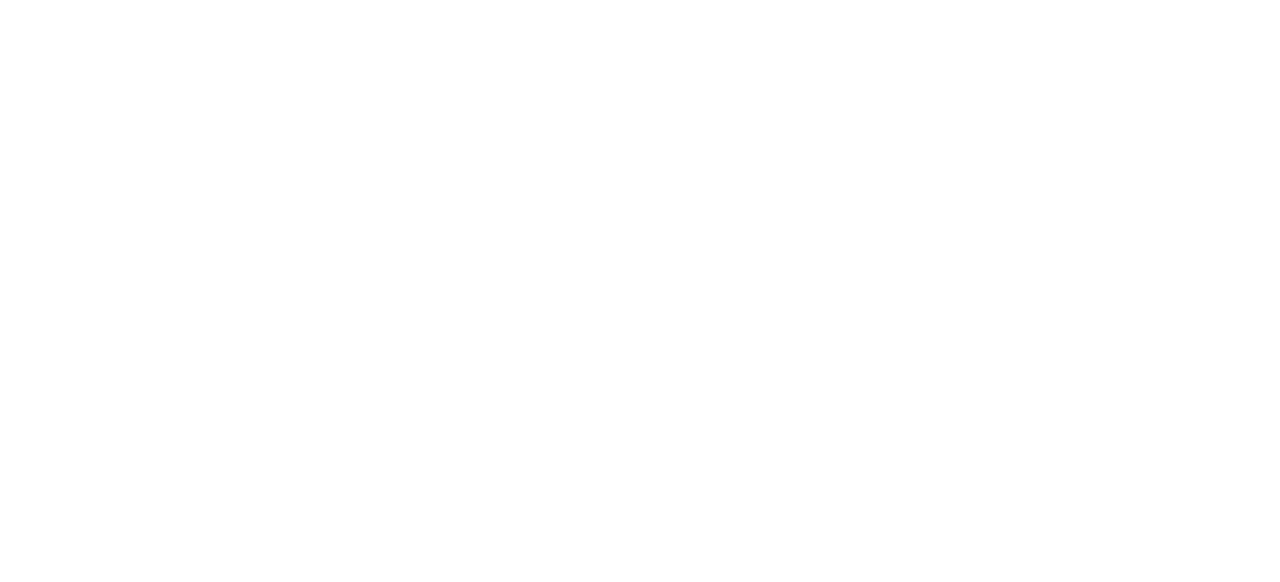
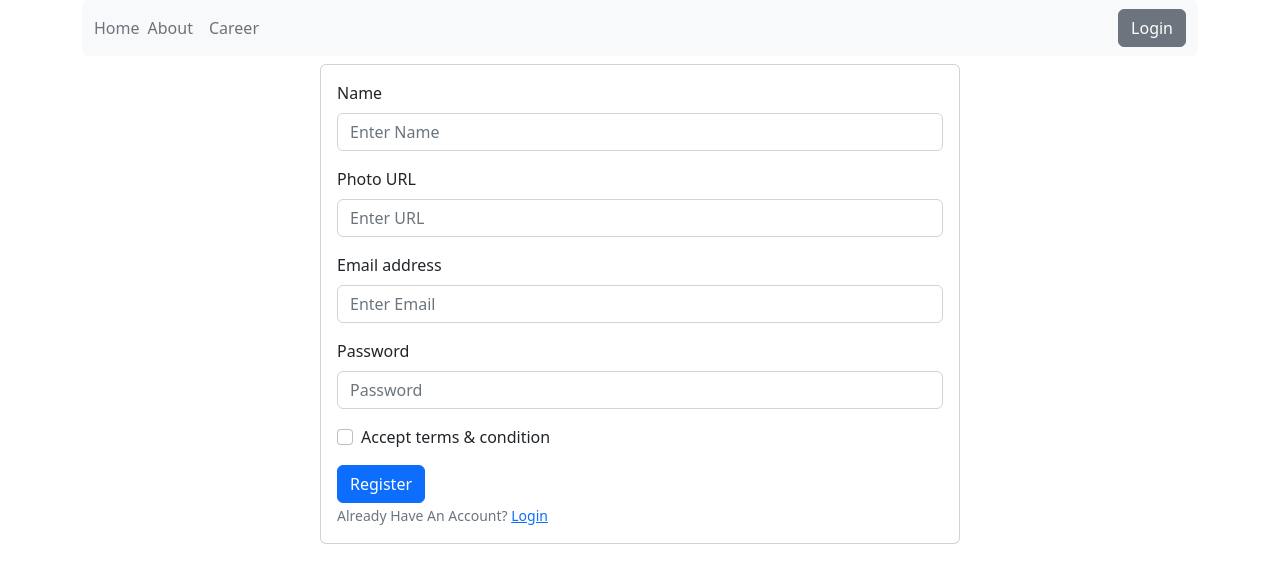
Before and after one commit to ras1k/the-news-dragon, a React (Vite) app: page /register in a window 1280 px wide. Shown: the top 582 px of the page. Built offline with nearby package versions, Linux system fonts and the light colour scheme.

Commit message:
data aded on login and register paged

```diff
--- a/src/layouts/LoginLayout.jsx
+++ b/src/layouts/LoginLayout.jsx
@@ -1,9 +1,12 @@
 import React from 'react';
+import NavigationBar from '../pages/Shared/NavigationBar/NavigationBar';
+import { Outlet } from 'react-router-dom';
 
 const LoginLayout = () => {
     return (
         <div>
-
+            <NavigationBar></NavigationBar>
+            <Outlet></Outlet>
         </div>
     );
 };
--- a/src/pages/Login/Login/Login.jsx
+++ b/src/pages/Login/Login/Login.jsx
@@ -1,10 +1,40 @@
 import React from 'react';
+import { Container, Button, Form } from 'react-bootstrap';
+import { Link } from 'react-router-dom';
 
 const Login = () => {
     return (
-        <div>
-            login
-        </div>
+        <Container className='mx-auto w-50 card p-3'>
+            <Form>
+                <Form.Group className="mb-3" controlId="formBasicEmail">
+                    <Form.Label>Email address</Form.Label>
+                    <Form.Control type="email" name='email' required placeholder="Enter email" />
+
+                </Form.Group>
+
+                <Form.Group className="mb-3" controlId="formBasicPassword">
+                    <Form.Label>Password</Form.Label>
+                    <Form.Control type="password" name='password' required placeholder="Password" />
+                </Form.Group>
+                <Form.Group className="mb-3" controlId="formBasicCheckbox">
+                    <Form.Check type="checkbox" label="Check me out" />
+                </Form.Group>
+
+                <Button variant="primary" type="submit">
+                    Login
+                </Button>
+                <br />
+                <Form.Text>
+                    Don't Have An Account? <Link to='/register'>Register</Link>
+                </Form.Text>
+                <Form.Text className="text-success">
+
+                </Form.Text>
+                <Form.Text className="text-danger">
+
+                </Form.Text>
+            </Form>
+        </Container>
     );
 };
 
--- a/src/pages/Login/Register/Register.jsx
+++ b/src/pages/Login/Register/Register.jsx
@@ -1,10 +1,47 @@
 import React from 'react';
+import { Container, Button, Form } from 'react-bootstrap';
+import { Link } from 'react-router-dom';
 
 const Register = () => {
     return (
-        <div>
-            egister
-        </div>
+        <Container className='mx-auto w-50 card p-3'>
+            <Form>
+                <Form.Group className="mb-3" controlId="formBasicEmail">
+                    <Form.Label>Name</Form.Label>
+                    <Form.Control type="text" name='name' required placeholder="Enter Name" />
+                </Form.Group>
+                <Form.Group className="mb-3" controlId="formBasicEmail">
+                    <Form.Label>Photo URL</Form.Label>
+                    <Form.Control type="text" name='photo' required placeholder="Enter URL" />
+                </Form.Group>
+                <Form.Group className="mb-3" controlId="formBasicEmail">
+                    <Form.Label>Email address</Form.Label>
+                    <Form.Control type="email" name='email' required placeholder="Enter Email" />
+                </Form.Group>
+
+                <Form.Group className="mb-3" controlId="formBasicPassword">
+                    <Form.Label>Password</Form.Label>
+                    <Form.Control type="password" name='password' required placeholder="Password" />
+                </Form.Group>
+                <Form.Group className="mb-3" controlId="formBasicCheckbox">
+                    <Form.Check type="checkbox" name='accept' label="Accept terms & condition" />
+                </Form.Group>
+
+                <Button variant="primary" type="submit">
+                    Register
+                </Button>
+                <br />
+                <Form.Text>
+                    Already Have An Account? <Link to='/login'>Login</Link>
+                </Form.Text>
+                <Form.Text className="text-success">
+
+                </Form.Text>
+                <Form.Text className="text-danger">
+
+                </Form.Text>
+            </Form>
+        </Container>
     );
 };
 
--- a/src/pages/Shared/NavigationBar/NavigationBar.jsx
+++ b/src/pages/Shared/NavigationBar/NavigationBar.jsx
@@ -12,13 +12,15 @@
                 <Container>
                     <Navbar.Toggle aria-controls="responsive-navbar-nav" />
                     <Navbar.Collapse id="responsive-navbar-nav">
-                        {user && <Nav className="me-auto">
-                           <Link to="/" className='text-decoration-none text-secondary'>Home</Link>
-                            <Nav.Link href="#pricing">About</Nav.Link>
-                            <Nav.Link href="#pricing">Career</Nav.Link>
-                        </Nav>}
+                        <Nav className="me-auto">
+                            <div className='d-flex align-items-center'>
+                                <Link to="/" className='text-decoration-none text-secondary'>Home</Link>
+                                <Nav.Link href="#pricing">About</Nav.Link>
+                                <Nav.Link href="#pricing">Career</Nav.Link>
+                            </div>
+                        </Nav>
                         <Nav>
-                            { user && <FaUserCircle style={{ fontSize: '2rem' }} className='me-2' />}
+                            {user && <FaUserCircle style={{ fontSize: '2rem' }} className='me-2' />}
                             {
                                 user ?
                                     <Button variant='danger'>Logout</Button> :
--- a/src/providers/AuthProvider.jsx
+++ b/src/providers/AuthProvider.jsx
@@ -5,7 +5,7 @@
 export const AuthContext = createContext(null)
 const auth = getAuth(app);
 const AuthProvider = ({ children }) => {
-    const user = {name: 'Rasik'}
+    const user = null;
 
     const authInfo = {
         user
--- a/src/routes/routes.jsx
+++ b/src/routes/routes.jsx
@@ -14,7 +14,7 @@
         children: [
             {
                 path: '/',
-                element: <Navigate to="/category/o"></Navigate>
+                element: <Navigate to="/category/0"></Navigate>
             },
             {
                 path: 'login',
@@ -23,7 +23,7 @@
             {
                 path: 'register',
                 element: <Register></Register>
-            },
+            }
         ]
     },
     {
```
